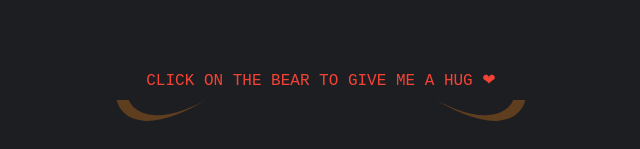
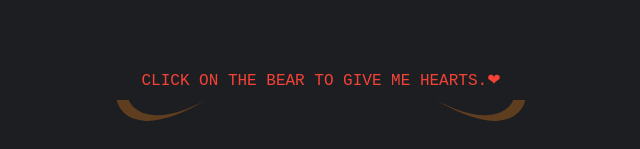
Before and after one commit to vanshhhr/hug, a plain HTML site: page index.html in a window 1280 px wide. Shown: the part 700-849 px from the top of the page, 319-959 px from the left. Drawn offline with Linux system fonts and the light colour scheme.

Commit message:
Update index.html

```diff
--- a/index.html
+++ b/index.html
@@ -34,7 +34,7 @@
             </div>
         </div>
     </div>
-    <div class="label">Click on the bear to give me a hug ❤</div>
+    <div class="label">Click on the bear to give me hearts.❤</div>
 
     <script src="script.js"></script>
 </body>
```
